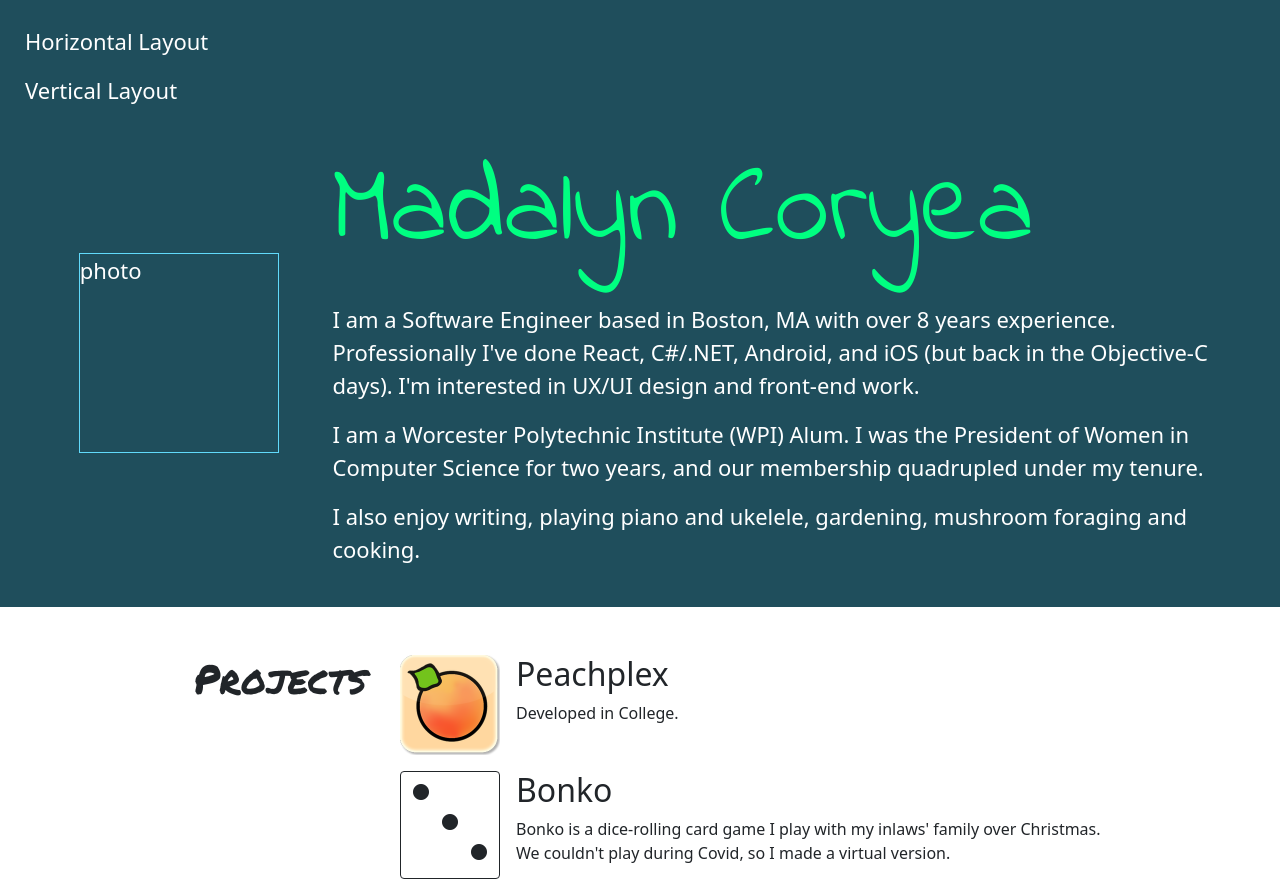
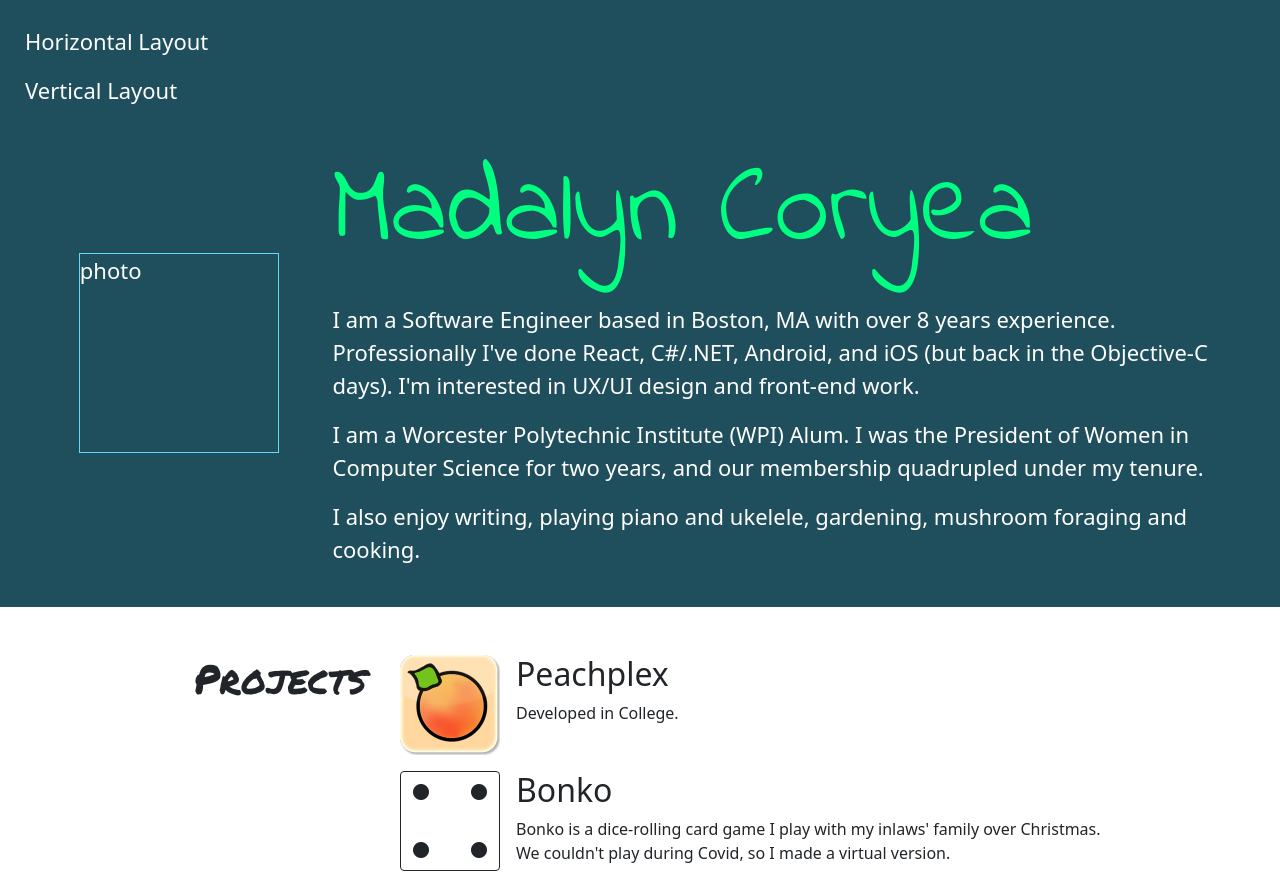
Before and after one commit to madalyn/madalyncoryea-react, a React (Create React App) app: page / in a window 1280 px wide. Shown: the top 896 px of the page. Built offline with nearby package versions, Linux system fonts and the light colour scheme.

Commit message:
fixed the die styling being crazy and added random die numbers

```diff
--- a/src/App.js
+++ b/src/App.js
@@ -1,10 +1,15 @@
 import logo from "./logo.svg";
+import react, { useState } from "react";
 import "./App.css";
 import InfoCard from "./components/InfoCard";
 import HeaderSection from "./components/HeaderSection";
 import Die from "./reusables/Die";
+import MathUtil from "./helpers/MathUtil";
 
 function App() {
+  const [dieOneNumber, updateDieOneNumber] = useState(
+    MathUtil.getRandomInt(1, 7)
+  );
   return (
     <div className="App">
       <header className="App-header">
@@ -51,7 +56,7 @@ function App() {
                 title="Bonko"
                 photoSub={
                   <div className="text-center size-100px">
-                    <Die currentNumber={3} isDisabled={false} />
+                    <Die currentNumber={dieOneNumber} isDisabled={false} />
                   </div>
                 }
                 text="Bonko is a dice-rolling card game I play with my inlaws' family over Christmas. We couldn't play during Covid, so I made a virtual version."
--- /dev/null
+++ b/src/helpers/MathUtil.js
@@ -0,0 +1,8 @@
+export default class MathUtil {
+  // From: https://developer.mozilla.org/en-US/docs/Web/JavaScript/Reference/Global_Objects/Math/random
+  static getRandomInt(min, max) {
+    min = Math.ceil(min);
+    max = Math.floor(max);
+    return Math.floor(Math.random() * (max - min) + min); //The maximum is exclusive and the minimum is inclusive
+  }
+}
--- a/src/reusables/Die.js
+++ b/src/reusables/Die.js
@@ -90,7 +90,7 @@ export default function Die({ currentNumber, isDisabled }) {
   };
   return (
     <div
-      className={`d-flex align-items-center border border-dark fixed rounded mr-2 p-2 ${
+      className={`d-flex align-items-center border border-dark fixed rounded mr-2 p-2 size-100px ${
         isDisabled ? "disabled-color" : ""
       }`}
     >
```
